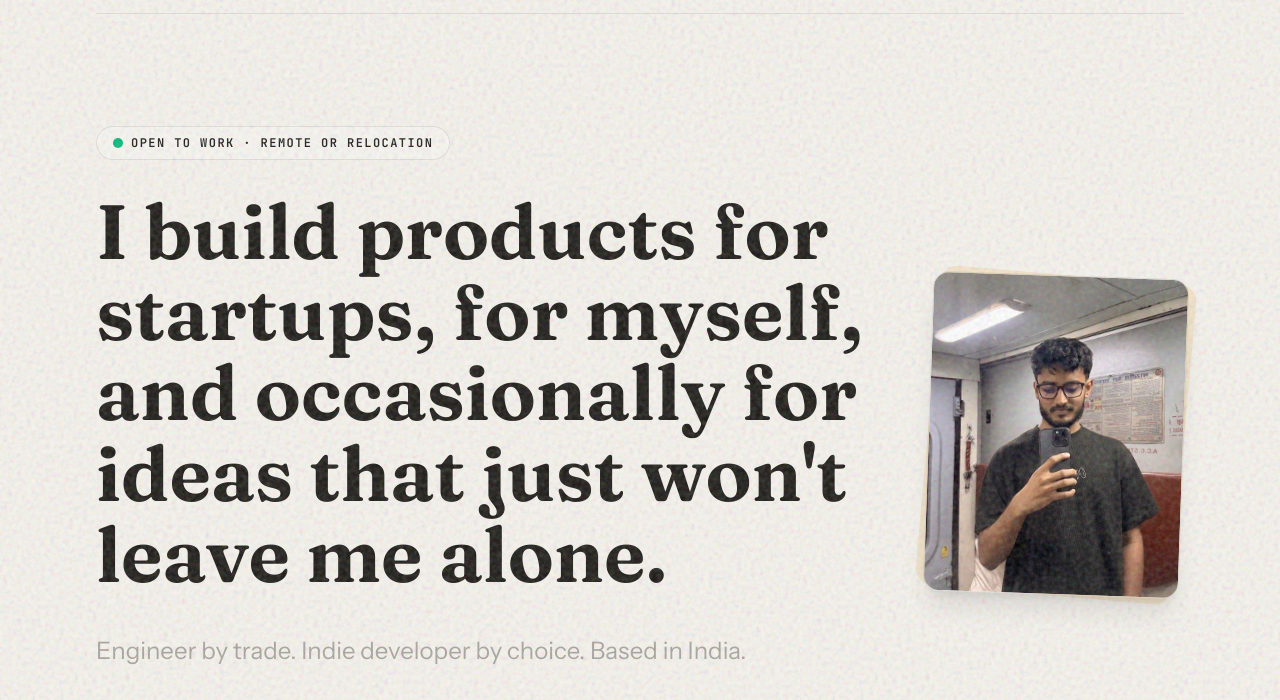
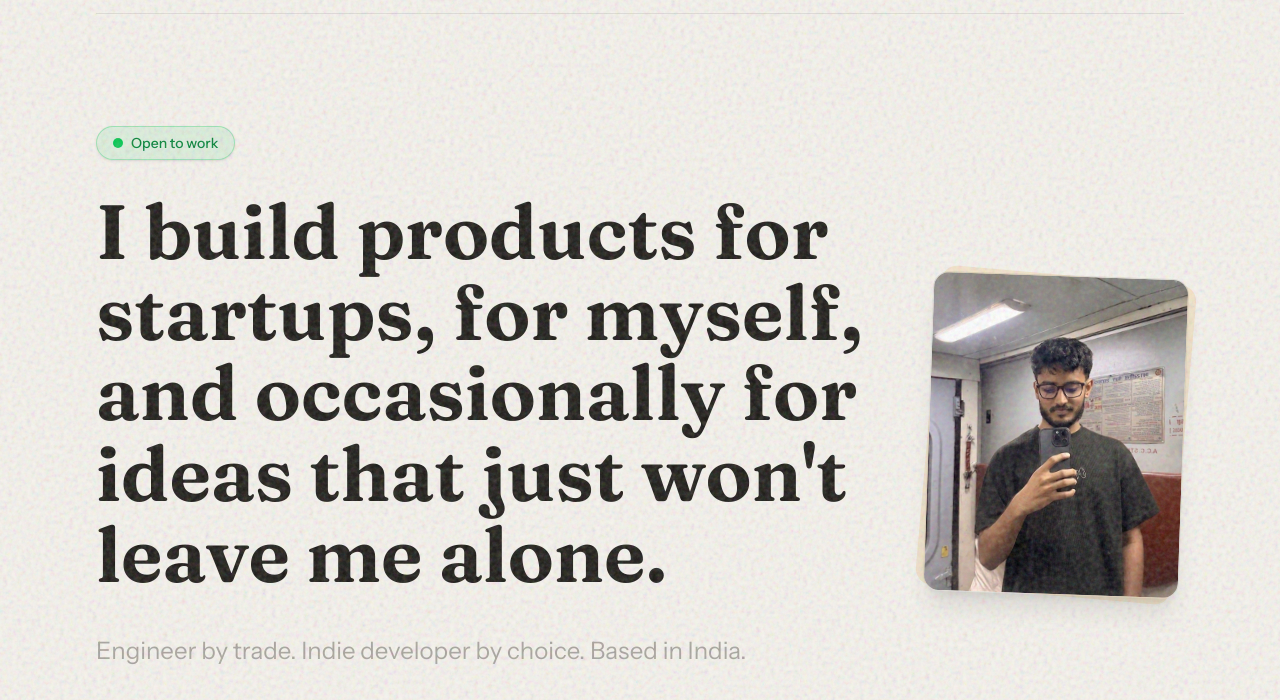
Before and after one commit to g1mishra/g1mishra.dev, an Astro site: page / in a window 1280 px wide. Shown: the part 57-757 px from the top of the page. Built offline with nearby package versions, Linux system fonts and the light colour scheme; Astro itself is replaced by a stand-in of ours.

Commit message:
feat: update website references and links to new domain

```diff
--- a/astro.config.mjs
+++ b/astro.config.mjs
@@ -5,7 +5,7 @@ import sitemap from '@astrojs/sitemap';
 
 // https://astro.build/config
 export default defineConfig({
-	site: 'https://g1mishra.dev',
+	site: 'https://jeevanmishra.in',
 	integrations: [sitemap()],
 	vite: {
 		plugins: [tailwindcss()],
--- a/public/robots.txt
+++ b/public/robots.txt
@@ -1,4 +1,4 @@
 User-agent: *
 Allow: /
 
-Sitemap: https://g1mishra.dev/sitemap-index.xml
+Sitemap: https://jeevanmishra.in/sitemap-index.xml
--- a/src/components/Hero.astro
+++ b/src/components/Hero.astro
@@ -10,13 +10,13 @@ import jeevanPhoto from "../assets/jeevan-photo.png";
     <div class="order-2 sm:order-1 max-w-3xl">
       {
         meta.availability && (
-          <p class="mb-8 inline-flex items-center gap-2 rounded-full border border-border bg-card px-4 py-2 font-mono text-xs font-semibold uppercase tracking-[0.12em] text-ink">
+          <div class="mb-8 inline-flex items-center gap-2 rounded-full border border-green-500/30 bg-green-500/10 px-4 py-1.5 backdrop-blur-sm shadow-sm">
             <span class="relative flex h-2.5 w-2.5">
-              <span class="absolute inline-flex h-full w-full animate-ping rounded-full bg-emerald-400 opacity-75" />
-              <span class="relative inline-flex h-2.5 w-2.5 rounded-full bg-emerald-500" />
+              <span class="absolute inline-flex h-full w-full animate-ping rounded-full bg-green-500 opacity-75" />
+              <span class="relative inline-flex h-2.5 w-2.5 rounded-full bg-green-500" />
             </span>
-            Open to work · remote or relocation
-          </p>
+            <span class="text-sm font-medium text-green-700 dark:text-green-400">Open to work</span>
+          </div>
         )
       }
       <h1 class="font-display text-[clamp(2.75rem,6vw,5rem)] font-semibold leading-[1.05] tracking-normal text-ink reveal" style="animation-delay: 0.1s">
--- a/src/data/portfolio.ts
+++ b/src/data/portfolio.ts
@@ -124,7 +124,7 @@ export const apps: App[] = [
     tags: ["React Native", "Expo", "SQLite"],
     links: {
       playStore: "https://play.google.com/store/apps/details?id=com.g1mishra.jaapmitra",
-      landing: "https://jaapmitra.g1mishra.dev",
+      landing: "https://jaapmitra.jeevanmishra.in",
     },
   },
   {
@@ -134,7 +134,7 @@ export const apps: App[] = [
     tags: ["React Native", "Next.js", "Expo"],
     links: {
       playStore: "https://play.google.com/store/apps/details?id=com.g1mishra.saarthi",
-      landing: "https://saarthi.g1mishra.dev",
+      landing: "https://saarthi.jeevanmishra.in",
     },
   },
 ];
--- a/src/layouts/Layout.astro
+++ b/src/layouts/Layout.astro
@@ -21,7 +21,7 @@ const personSchema = {
 	"@context": "https://schema.org",
 	"@type": "Person",
 	name: meta.name,
-	url: "https://g1mishra.dev",
+	url: "https://jeevanmishra.in",
 	jobTitle: "Software Engineer",
 	description: meta.subline,
 	image: new URL(ogImage, Astro.site).toString(),
```
Also changed, not shown: README.md, public/og-image.png.
